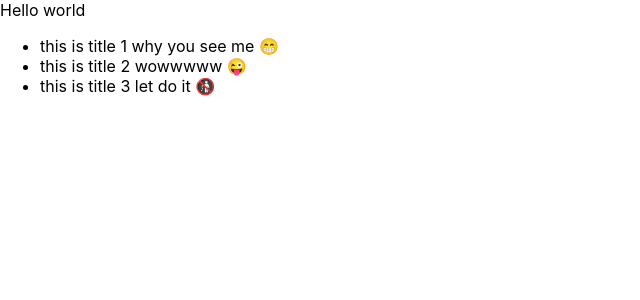
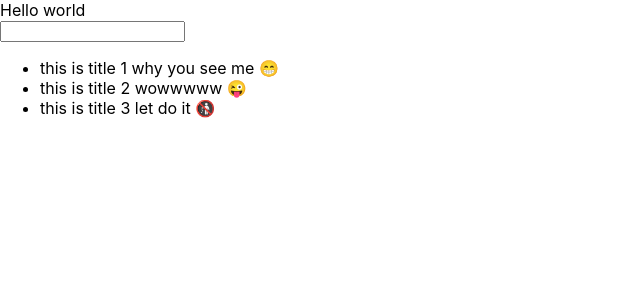
Before and after one commit to tuanbacyen/reactjs, a React (Create React App) app: page / in a window 1280 px wide. Shown: the top 300 px of the page, without its empty margins (0-640 px from the left). Built offline with nearby package versions, Linux system fonts and the light colour scheme.

Commit message:
prefix code 2

```diff
--- a/src/App.js
+++ b/src/App.js
@@ -1,6 +1,7 @@
 import React, { useState } from 'react';
 import './App.scss';
 import TodoList from './components/TodoList';
+import TodoForm from './components/TodoForm';
 
 function makeList() {
   return [
@@ -27,9 +28,16 @@ function App() {
     setListTodo(newList);
   }
 
+  function onSubmit(title) {
+    setListTodo([...listTodo, { id: listTodo.length + 1, title }])
+  }
+
   return (
     <div className="app">
       Hello world
+      <TodoForm
+        onSubmit={onSubmit}
+      />
       <TodoList
         listTodo={listTodo}
         handleTodoClick={handleTodoClick}
--- /dev/null
+++ b/src/components/TodoForm/index.jsx
@@ -0,0 +1,40 @@
+import React from 'react';
+import PropTypes from 'prop-types';
+import { useState } from 'react';
+
+TodoForm.propTypes = {
+  onSubmit: PropTypes.func,
+};
+
+TodoForm.defaultProps = {
+  onSubmit: null,
+}
+
+function TodoForm(props) {
+  const { onSubmit } = props;
+  const [value, setValue] = useState('');
+
+  function handleValueChange(e) {
+    setValue(e.target.value);
+  }
+
+  function handleSubmit(e) {
+    e.preventDefault();
+    if (!onSubmit) return;
+
+    onSubmit(value);
+    setValue('');
+  }
+
+  return (
+    <form onSubmit={handleSubmit}>
+      <input
+        type="text"
+        value={value}
+        onChange={handleValueChange}
+      />
+    </form>
+  );
+}
+
+export default TodoForm;
```
